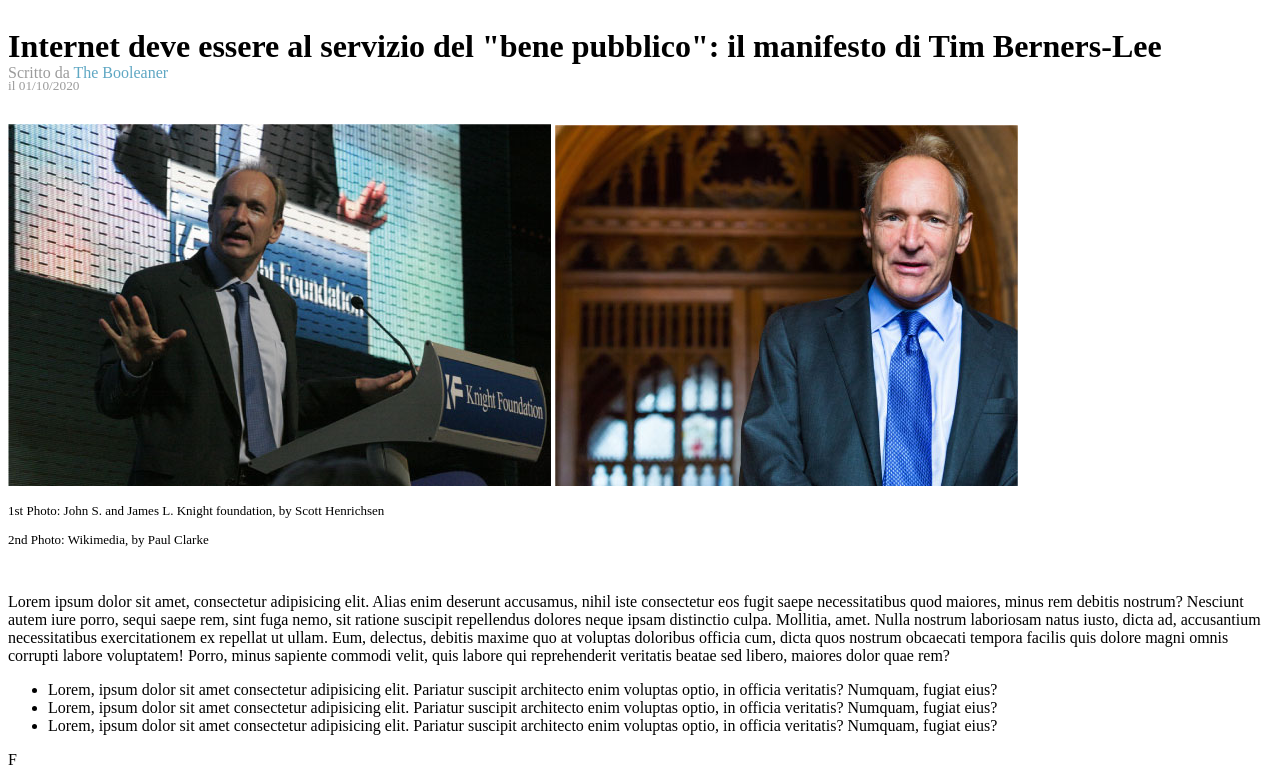
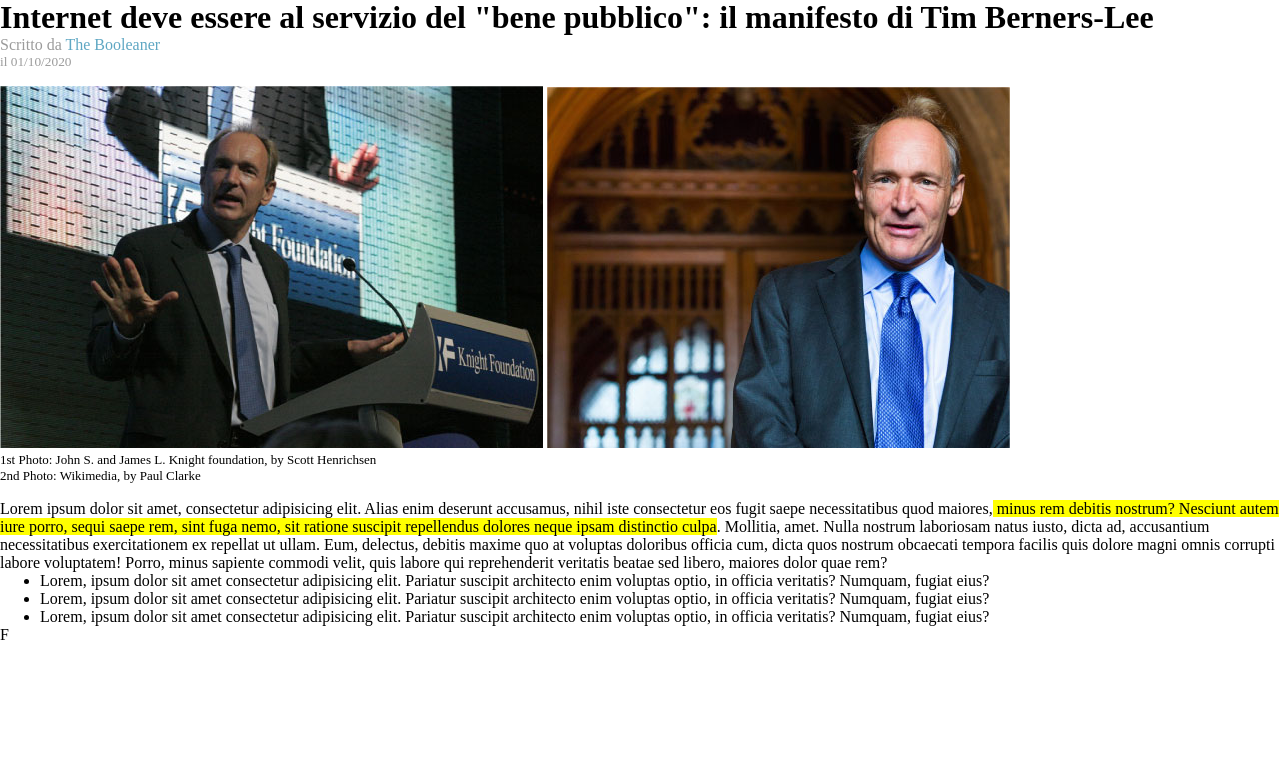
Before and after one commit to carlosvillaar/html-css-booleaner, a plain HTML site: page index.html in a window 1280 px wide. Shown: the part 112-889 px from the top of the page. After the commit the page ends 800 px from the top, so only its background shows below. Drawn offline with Linux system fonts and the light colour scheme.

Commit message:
[update] style file

```diff
--- a/css/style.css
+++ b/css/style.css
@@ -1,3 +1,6 @@
+*{
+  margin: 0;
+}
 header {
   background-color: #4DA1FE;
   background-image: url(../img/pattern.png);
@@ -8,13 +11,6 @@ header {
 header .box.image {
  width: 15%;
  height: 15%;
-}
-main h1{
-  height: 15px;
-}
-
-main .box.square {
-  height: 1px;
 }
 
 main .box.square p {
@@ -32,3 +28,6 @@ main .box.data {
 main .box.didascalie {
   font-size: small;
 }
+.evidenziatore span {
+  background-color: yellow;
+}
```
